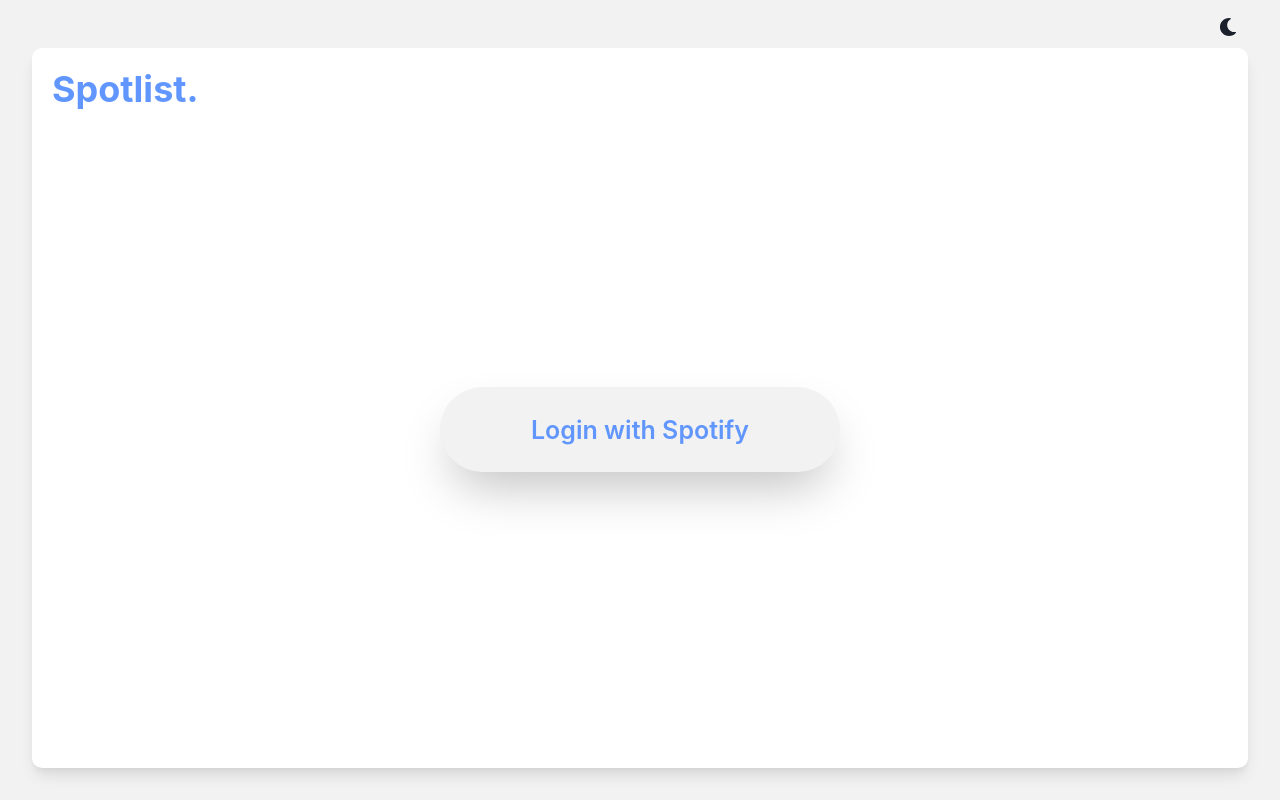
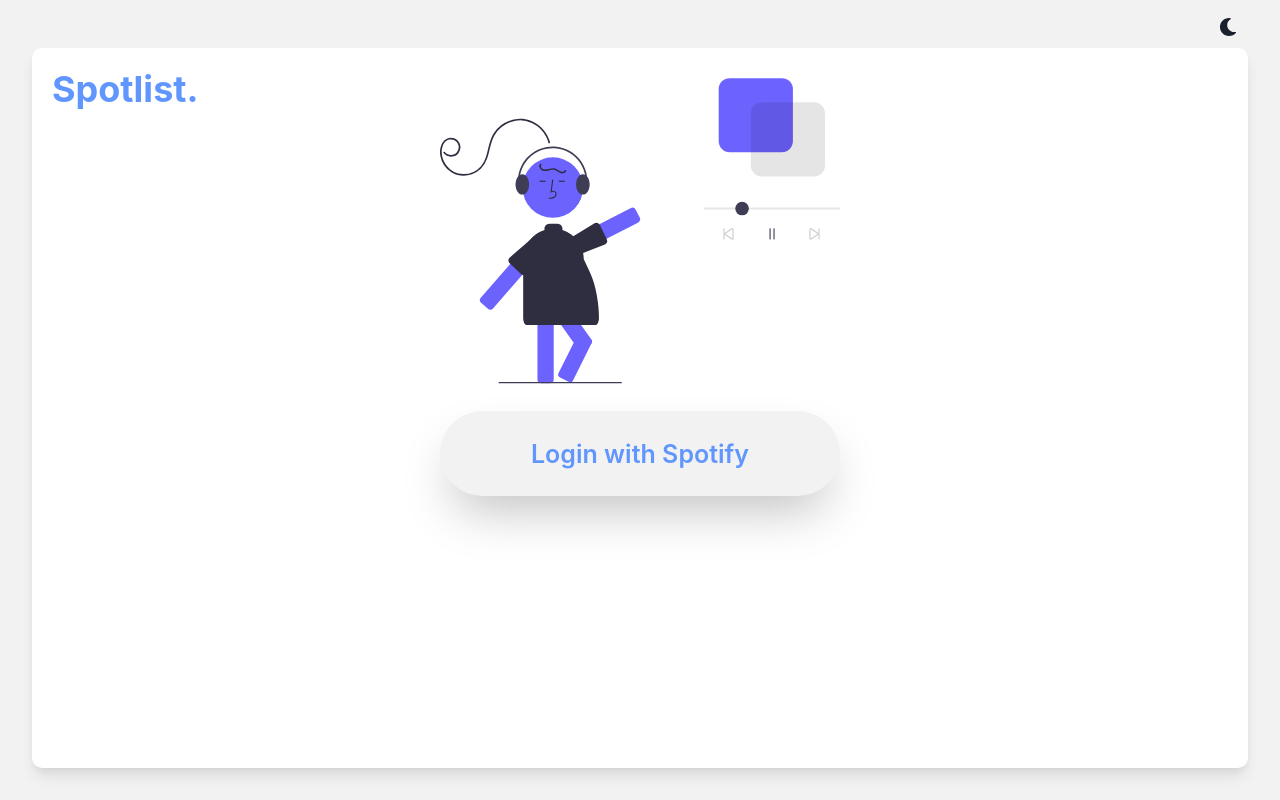
Before and after one commit to HelixHEX/groovelynk-website, a React (Create React App) app: page /login in a window 1280 px wide. Built offline with nearby package versions, Linux system fonts and the light colour scheme.

Commit message:
added image to login page

```diff
--- a/src/pages/Login.tsx
+++ b/src/pages/Login.tsx
@@ -1,7 +1,7 @@
 import { Button, Flex, Heading, useColorModeValue } from "@chakra-ui/react";
 import { ColorModeSwitcher } from "../components/ColorModeSwitcher";
 import { login } from "../utils/auth";
-
+import { ReactComponent as SVG } from "../assets/images/music.svg";
 const Login = () => {
   const bg = useColorModeValue("#F2F2F2", "#171923");
   const smalellerBg = useColorModeValue("white", "black");
@@ -20,13 +20,17 @@
           bg={smalellerBg}
         >
           <Heading color="#6096FD">Spotlist.</Heading>
-          <Flex justify="center" w="100%" h="100%">
+          <Flex flexDir={"column"} alignSelf="center" w="100%" h="100%">
+            <Flex alignSelf={"center"} mt={-150} w={{base: 300, md: 400}} h={{base: 300, md: 400}}>
+              <SVG />
+            </Flex>
             <Button
+              mt={{base: 150,md: 50}}
+              alignSelf="center"
               bg={btnBg}
               rounded={100}
-              width={400}
+              width={{base: 300, md: 400}}
               height={[70, 70, 85]}
-              alignSelf={"center"}
               onClick={() => login()}
               fontSize={[15, 20, 25]}
               color="#6096FD"
```
Also changed, not shown: src/assets/images/music.svg (added).
